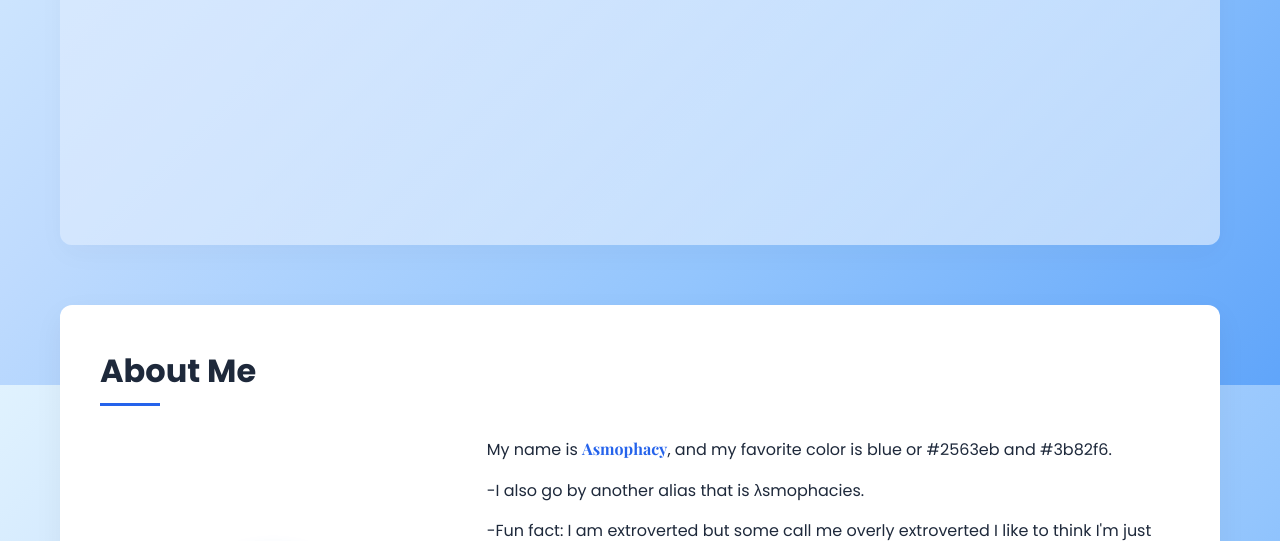
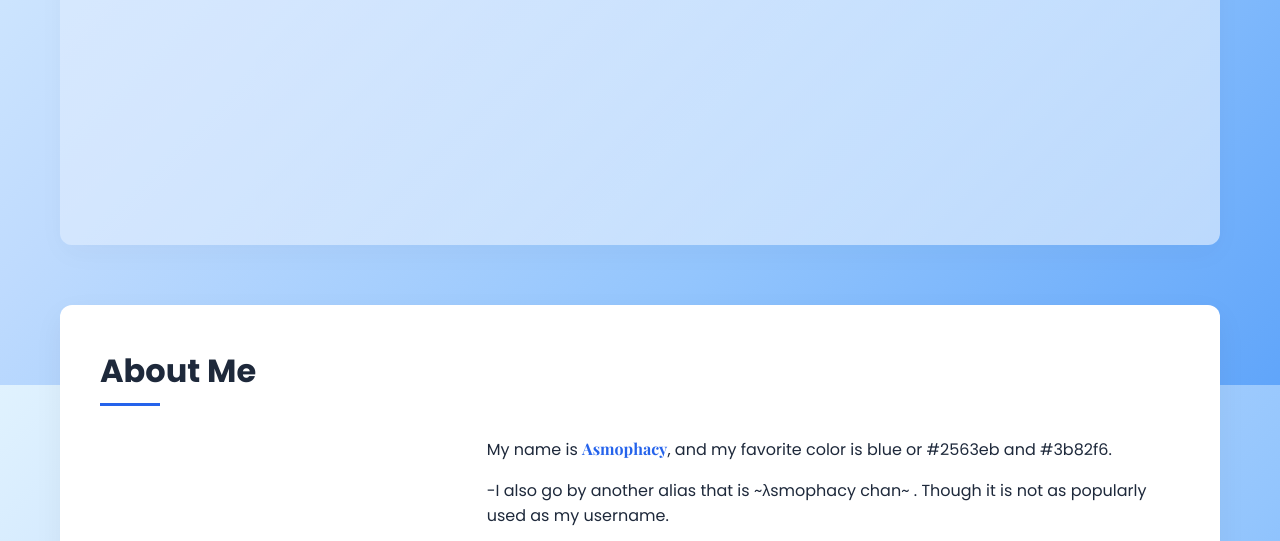
Before and after one commit to asmophacy/asmophacy.github.io, a plain HTML site: page index.html in a window 1280 px wide. Shown: the part 415-956 px from the top of the page. Drawn offline with nearby package versions, Linux system fonts and the light colour scheme; a web font is replaced by a local one.

Commit message:
Update index.html
minor changes

```diff
--- a/index.html
+++ b/index.html
@@ -66,7 +66,8 @@
                     </div>
                     <div class="about-text">
                         <p>My name is <span class="highlight">Asmophacy</span>, and my favorite color is blue or #2563eb and #3b82f6.</p>
-                        <p>-I also go by another alias that is λsmophacies.</p>
+                        <p>-I also go by another alias that is ~λsmophacy chan~
+. Though it is not as popularly used as my username.</p>
                         <p>-Fun fact: I am extroverted but some call me overly extroverted I like to think I'm just good at talking with people, or maybe im just crazy. Who knows</p>
                         <p>-My pronounce are: he/him.</p>
                         <p>-I'm a 13 years old Vietnamese.</p>
```
